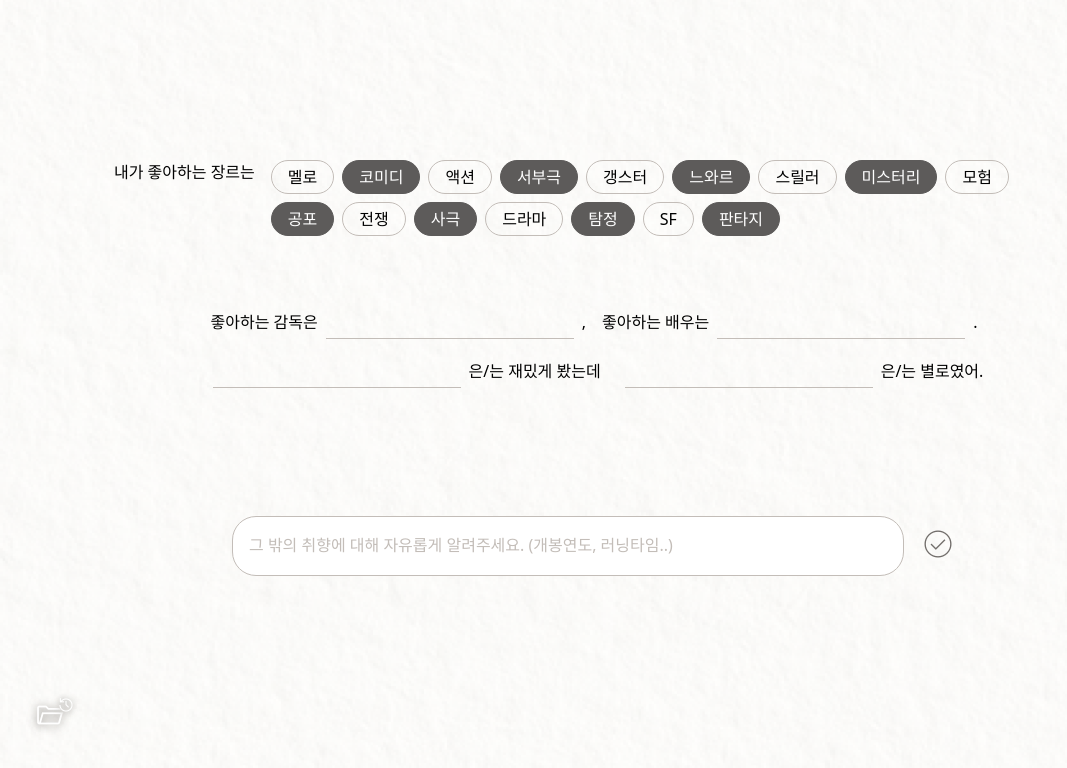
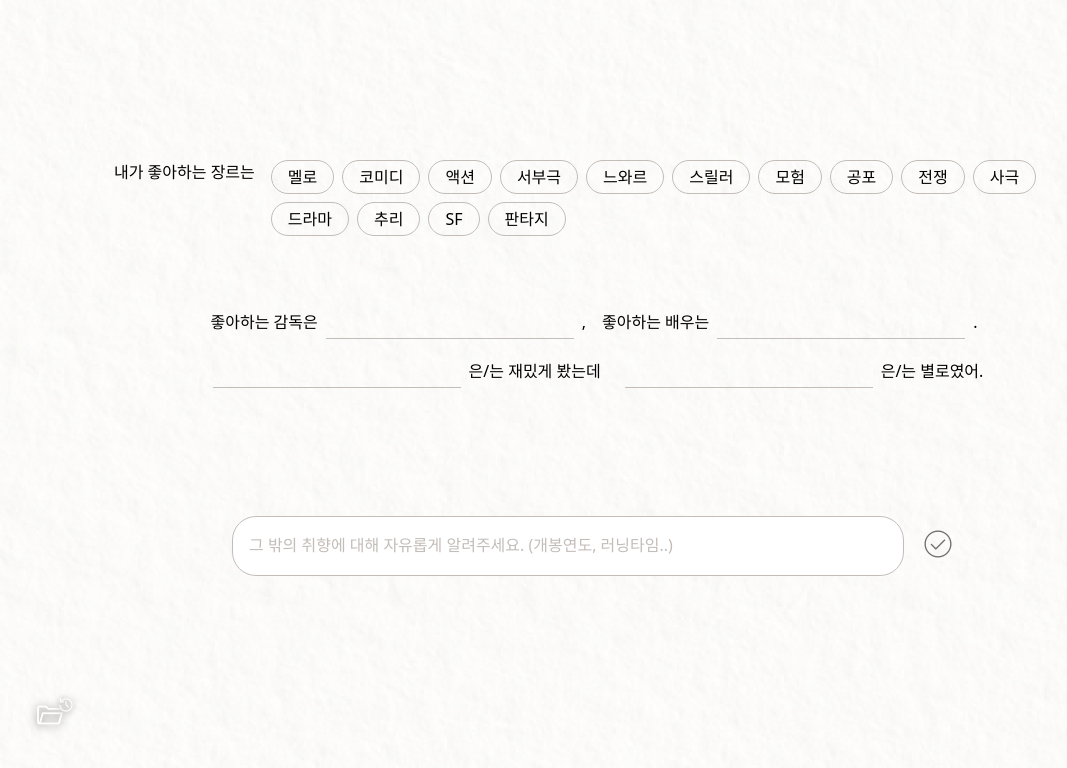
Before and after one commit to sungsung718/2024_snu_hci_team7, a React (Vite) app in the folder frontend/: page /inquiry in a window 1280 px wide. Shown: the top 768 px of the page, without its empty margins (46-1113 px from the left). Built offline with nearby package versions, Linux system fonts and the light colour scheme.

Commit message:
feat: 장르 토글 추가

```diff
--- a/frontend/src/pages/InquiryPage.tsx
+++ b/frontend/src/pages/InquiryPage.tsx
@@ -1,5 +1,6 @@
 import GanreChip from "@/components/GenreChip";
 import HistoryList from "@/components/HistoryList";
+import { useState } from "react";
 import { useNavigate } from "react-router-dom";
 
 const GANRE_LIST = [
@@ -7,16 +8,14 @@ const GANRE_LIST = [
   "코미디",
   "액션",
   "서부극",
-  "갱스터",
   "느와르",
   "스릴러",
-  "미스터리",
   "모험",
   "공포",
   "전쟁",
   "사극",
   "드라마",
-  "탐정",
+  "추리",
   "SF",
   "판타지",
 ];
@@ -29,6 +28,7 @@ const HISTORIES = [
 ];
 
 export default function InquiryPage() {
+  const [ganres, setGanres] = useState<string[]>([]);
   const navigate = useNavigate();
 
   const handleDoneClick = () => {
@@ -38,7 +38,7 @@ export default function InquiryPage() {
   return (
     <div className="relative min-h-full min-w-fit bg-[url('src/assets/beige_background.png')]">
       <div className=" min-w-[940px] max-w-[1200px] flex flex-col justify-center items-center mx-auto px-[120px] pt-40 pb-[280px]">
-        <FavoriteGanre />
+        <FavoriteGanre ganres={ganres} setGanres={setGanres} />
         <BasicPreference />
         <OtherPreference onClickDone={handleDoneClick} />
       </div>
@@ -47,16 +47,31 @@ export default function InquiryPage() {
   );
 }
 
-function FavoriteGanre() {
+type FavoriteGanreProps = {
+  ganres: string[];
+  setGanres: React.Dispatch<React.SetStateAction<string[]>>;
+};
+
+function FavoriteGanre({ ganres, setGanres }: FavoriteGanreProps) {
+  const addGanre = (ganre: string) => {
+    setGanres((prev) => [...prev, ganre]);
+  };
+
+  const removeGanre = (ganre: string) => {
+    setGanres((prev) => prev.filter((g) => g !== ganre));
+  };
+
   return (
     <div className="flex gap-4 mb-[70px]">
       <span className="whitespace-nowrap">내가 좋아하는 장르는</span>
       <div className="flex gap-2 flex-wrap">
-        {GANRE_LIST.map((ganre, i) => (
+        {GANRE_LIST.map((ganre) => (
           <GanreChip
             ganre={ganre}
-            onClick={() => {}}
-            selected={Boolean(i % 2)}
+            onClick={() => {
+              ganres.includes(ganre) ? removeGanre(ganre) : addGanre(ganre);
+            }}
+            selected={ganres.includes(ganre)}
           />
         ))}
       </div>
```
